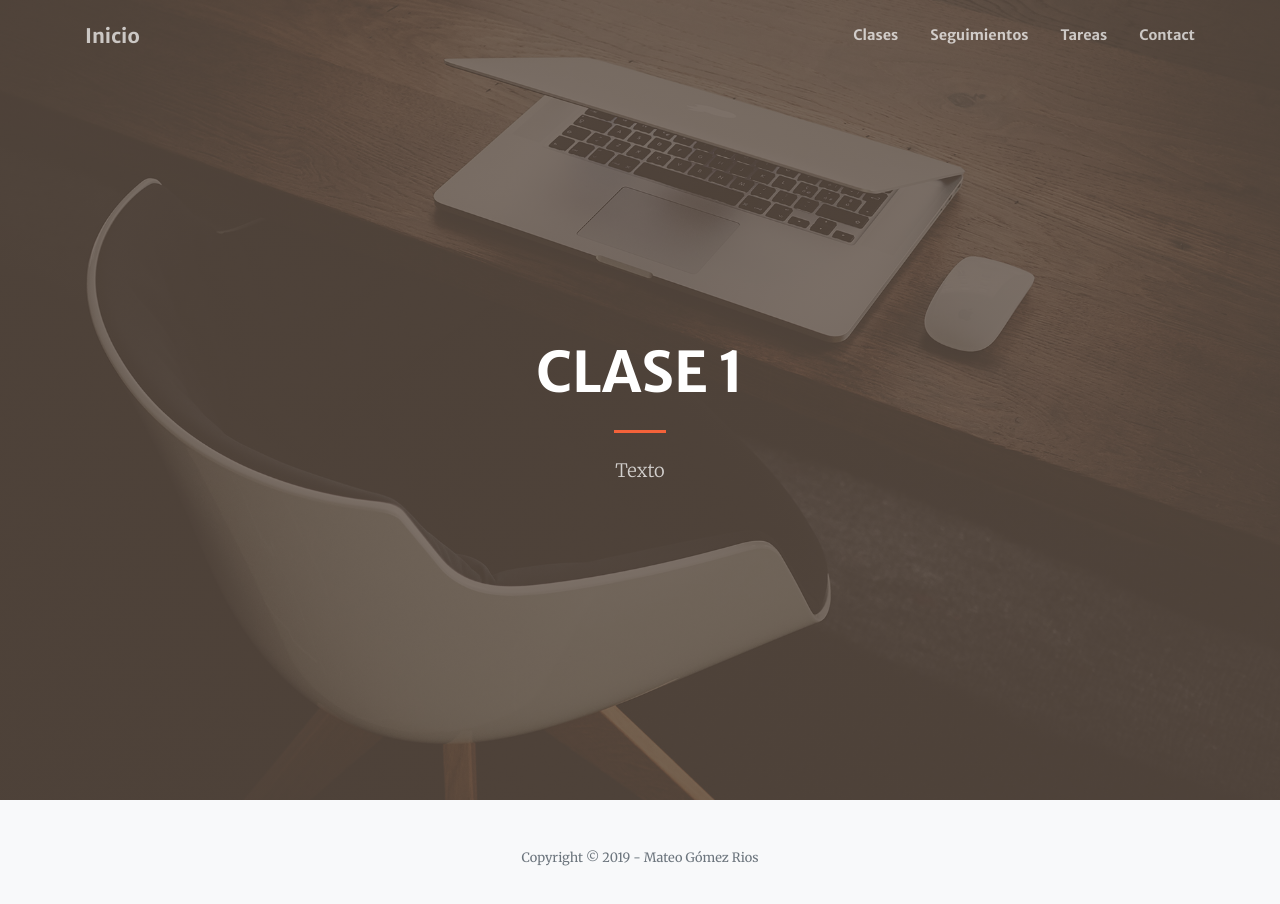
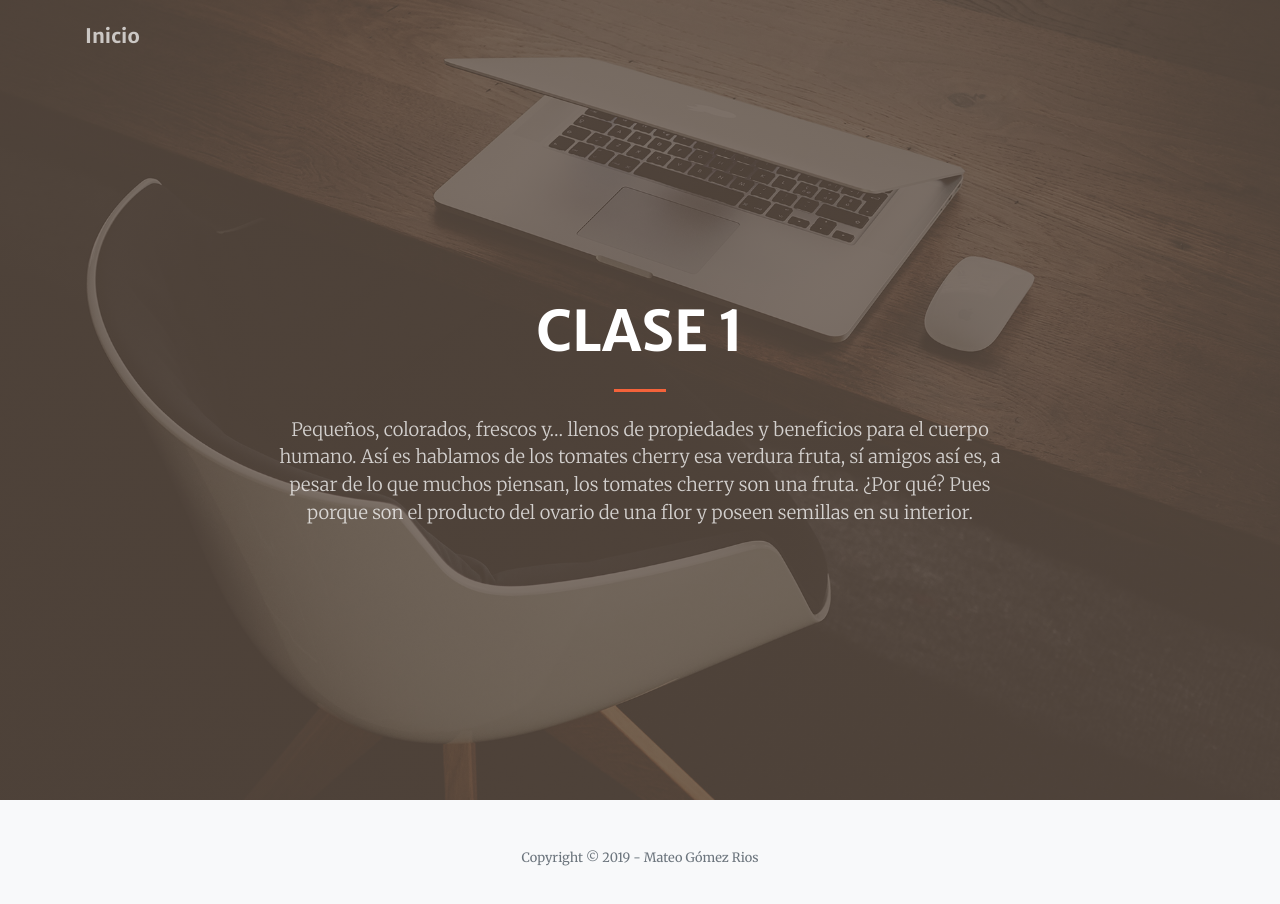
Before and after one commit to matkaingo/tomaticos, a website with bundled scripts: page cherry.html in a window 1280 px wide. Built offline with nearby package versions, Linux system fonts and the light colour scheme.

Commit message:
Update and rename clase1.html to cherry.html

```diff
--- a/clase1.html
+++ b/cherry.html
@@ -35,20 +35,7 @@
         <span class="navbar-toggler-icon"></span>
       </button>
       <div class="collapse navbar-collapse" id="navbarResponsive">
-        <ul class="navbar-nav ml-auto my-2 my-lg-0">
-          <li class="nav-item">
-            <a class="nav-link js-scroll-trigger" href="#about">Clases</a>
-          </li>
-          <li class="nav-item">
-            <a class="nav-link js-scroll-trigger" href="#services">Seguimientos</a>
-          </li>
-          <li class="nav-item">
-            <a class="nav-link js-scroll-trigger" href="#portfolio">Tareas</a>
-          </li>
-          <li class="nav-item">
-            <a class="nav-link js-scroll-trigger" href="#contact">Contact</a>
-          </li>
-        </ul>
+
       </div>
     </div>
   </nav>
@@ -62,7 +49,10 @@
           <hr class="divider my-4">
         </div>
         <div class="col-lg-8 align-self-baseline">
-          <p class="text-white-75 font-weight-light mb-5" href="clase1.txt">Texto</p>
+          <p class="text-white-75 font-weight-light mb-5">Pequeños, colorados, frescos y…
+            llenos de propiedades y beneficios para el cuerpo humano. Así es hablamos de los tomates
+            cherry esa verdura fruta, sí amigos así es, a pesar de lo que muchos piensan, los tomates cherry son una fruta.
+            ¿Por qué? Pues porque son el producto del ovario de una flor y poseen semillas en su interior.</p>
 
         </div>
       </div>
```
